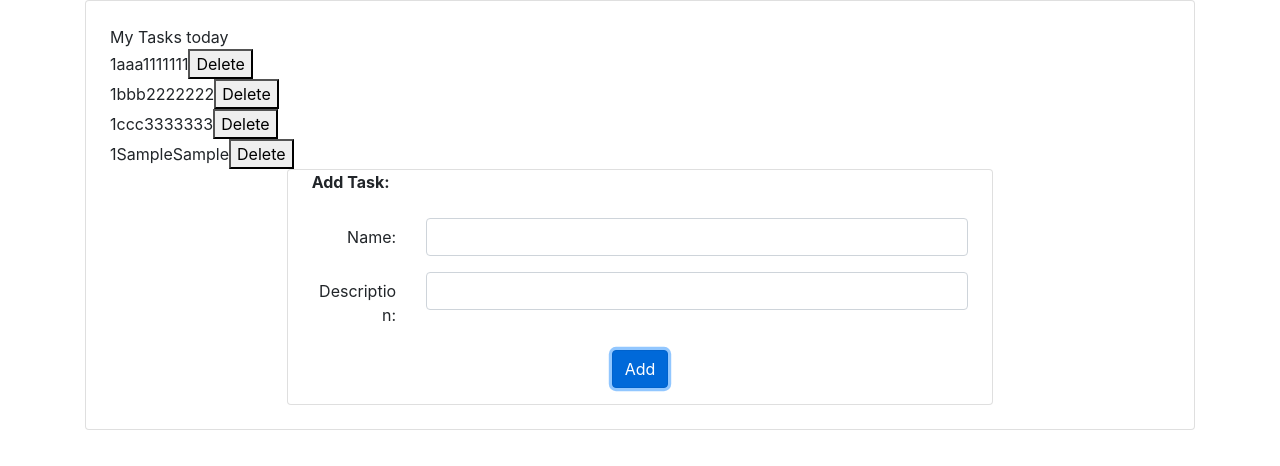
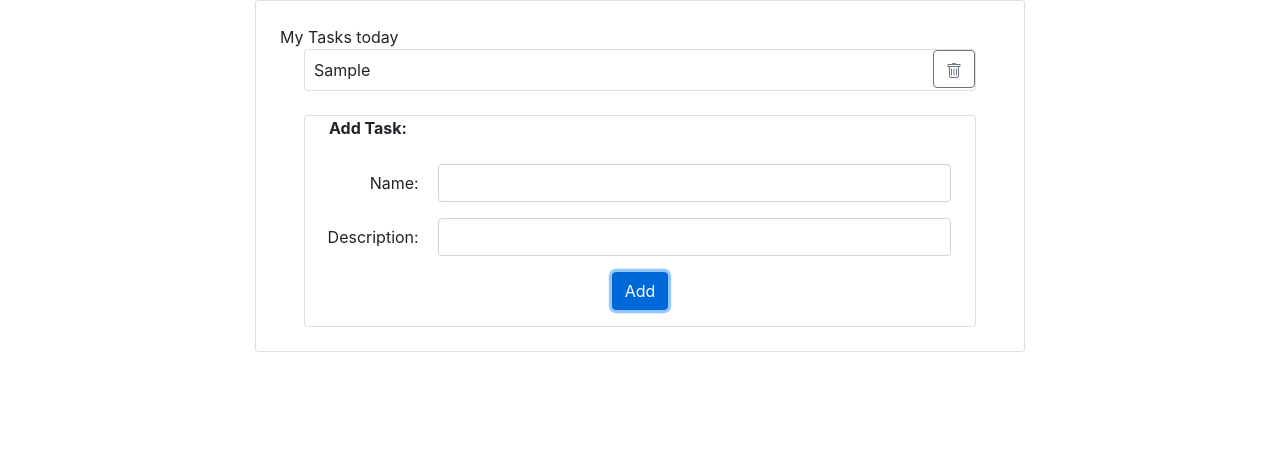
Before and after one commit to kritdev/angular_lab, an Angular app: page / in a window 1280 px wide. Both pictures are taken after typing "Sample", "Sample" into the empty fields and a click on the button "Add". Shown: the top 466 px of the page. Built offline with nearby package versions, Linux system fonts and the light colour scheme.

Commit message:
adjust task list css

```diff
--- a/src/app/app.component.css
+++ b/src/app/app.component.css
@@ -0,0 +1,3 @@
+.container {
+  max-width: 800px;
+}
--- a/src/app/task/task.component.css
+++ b/src/app/task/task.component.css
@@ -0,0 +1,3 @@
+.align-right {
+  text-align: right;
+}
--- a/src/app/task/task.component.html
+++ b/src/app/task/task.component.html
@@ -1,6 +1,15 @@
-<div>
-  <span>{{task.id}}</span>
-  <span>{{task.name}}</span>
-  <span>{{task.description}}</span>
-  <button (click)="delete()">Delete</button>
+<div class="card mx-4">
+  <div class="row">
+    <div class="col-sm-10 px-4 py-2">
+      <span>{{task.name}}</span>
+    </div>
+    <div class="col-sm-2 align-right">
+      <button type="button" class="btn btn-outline-secondary" (click)="delete()">
+        <svg xmlns="http://www.w3.org/2000/svg" width="16" height="16" fill="currentColor" class="bi bi-trash" viewBox="0 0 16 16">
+          <path d="M5.5 5.5A.5.5 0 0 1 6 6v6a.5.5 0 0 1-1 0V6a.5.5 0 0 1 .5-.5zm2.5 0a.5.5 0 0 1 .5.5v6a.5.5 0 0 1-1 0V6a.5.5 0 0 1 .5-.5zm3 .5a.5.5 0 0 0-1 0v6a.5.5 0 0 0 1 0V6z"></path>
+          <path fill-rule="evenodd" d="M14.5 3a1 1 0 0 1-1 1H13v9a2 2 0 0 1-2 2H5a2 2 0 0 1-2-2V4h-.5a1 1 0 0 1-1-1V2a1 1 0 0 1 1-1H6a1 1 0 0 1 1-1h2a1 1 0 0 1 1 1h3.5a1 1 0 0 1 1 1v1zM4.118 4L4 4.059V13a1 1 0 0 0 1 1h6a1 1 0 0 0 1-1V4.059L11.882 4H4.118zM2.5 3V2h11v1h-11z"></path>
+        </svg>
+      </button>
+    </div>
+  </div>
 </div>
--- a/src/app/todo-list/todo-list.component.html
+++ b/src/app/todo-list/todo-list.component.html
@@ -9,16 +9,16 @@
       (OnDeleted)="deleteTask($event)">
     </app-task>
   </div>
-  <div class="card mx-auto px-4 col-sm-8">
+  <div class="card mx-4 mt-4 px-4">
     <span>Add Task:</span> <br>
     <div class="form-group row">
-      <label class="col-sm-2 col-form-label">Name:</label>
+      <label class="col-sm-2 col-form-label px-1">Name:</label>
       <div class="col-sm-10">
         <input type="text" class="form-control" [(ngModel)]='task.name'>
       </div>
     </div>
     <div class="form-group row">
-      <label class="col-sm-2 col-form-label">Description:</label>
+      <label class="col-sm-2 col-form-label px-1">Description:</label>
       <div class="col-sm-10">
         <input type="text" class="form-control" [(ngModel)]='task.description'>
       </div>
--- a/src/app/todo-list/todo-list.component.ts
+++ b/src/app/todo-list/todo-list.component.ts
@@ -14,9 +14,6 @@ export class ToDoListComponent {
 
   constructor() {
     this.task = new Task();
-    this.todoList.push({id:1, name:'aaa', description:'1111111'} );
-    this.todoList.push({id:1, name:'bbb', description:'2222222'} );
-    this.todoList.push({id:1, name:'ccc', description:'3333333'} );
   }
 
   addTask() {
```
